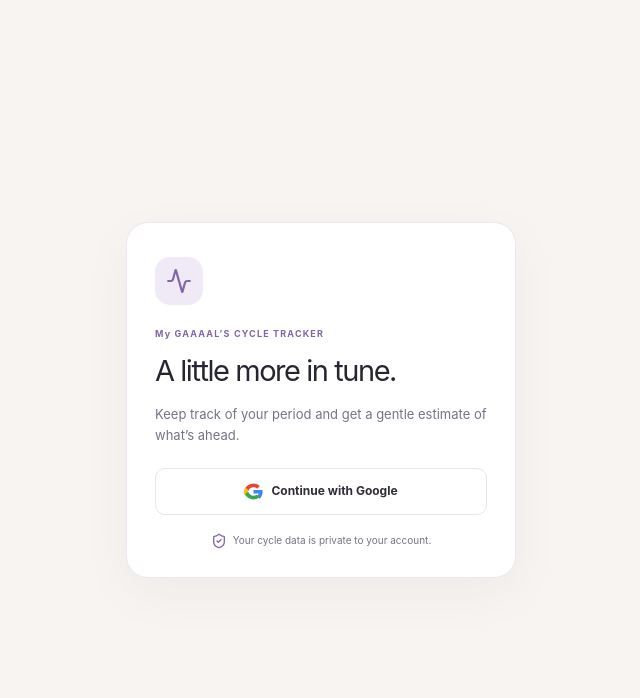
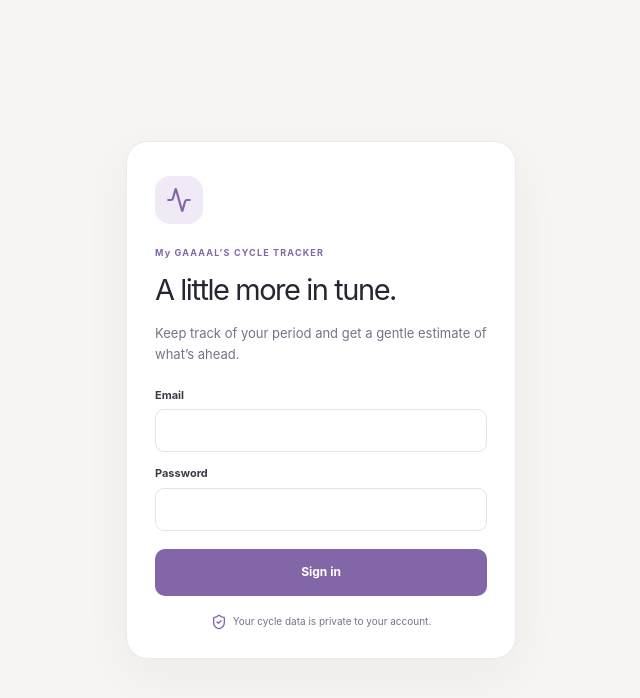
Before and after one commit to muhsintt777/c-tracker, a React (Vite) app: page /login in a window 1280 px wide. Shown: the top 698 px of the page, without its empty margins (319-959 px from the left). Built offline with nearby package versions, Linux system fonts and the light colour scheme; no server answers.

Commit message:
feat: implement email/password authentication and update login page

```diff
--- a/src/app/AuthContext.tsx
+++ b/src/app/AuthContext.tsx
@@ -1,9 +1,6 @@
 import {
-  GoogleAuthProvider,
-  getRedirectResult,
   onAuthStateChanged,
-  signInWithPopup,
-  signInWithRedirect,
+  signInWithEmailAndPassword,
   signOut as firebaseSignOut,
   type User
 } from "firebase/auth";
@@ -15,7 +12,7 @@ interface AuthContextValue {
   user: User | null;
   loading: boolean;
   error: string | null;
-  signIn: () => Promise<void>;
+  signIn: (email: string, password: string) => Promise<void>;
   signOut: () => Promise<void>;
   clearError: () => void;
 }
@@ -25,10 +22,16 @@ const AuthContext = createContext<AuthContextValue | null>(null);
 function authErrorMessage(error: unknown): string {
   if (error instanceof Error) {
     const code = "code" in error ? String(error.code) : "";
-    if (code === "auth/popup-closed-by-user") return "";
-    if (code === "auth/unauthorized-domain") {
-      return "This domain is not authorized for Google sign-in. Add it in Firebase Authentication settings.";
+    if (
+      code === "auth/invalid-credential" ||
+      code === "auth/wrong-password" ||
+      code === "auth/user-not-found" ||
+      code === "auth/invalid-email"
+    ) {
+      return "Incorrect email or password.";
     }
+    if (code === "auth/too-many-requests") return "Too many attempts. Please try again later.";
+    if (code === "auth/operation-not-allowed") return "Email/password sign-in is not enabled in Firebase Authentication.";
     if (code === "auth/network-request-failed") return "Network error. Check your connection and try again.";
     return error.message;
   }
@@ -49,13 +52,6 @@ export function AuthProvider({ children }: { children: ReactNode }) {
     }
 
     let active = true;
-    void getRedirectResult(authInstance).catch((reason: unknown) => {
-      if (active) {
-        const message = authErrorMessage(reason);
-        if (message) setError(message);
-      }
-    });
-
     const unsubscribe = onAuthStateChanged(authInstance, async (nextUser) => {
       if (!active) return;
       setUser(nextUser);
@@ -88,7 +84,7 @@ export function AuthProvider({ children }: { children: ReactNode }) {
     };
   }, []);
 
-  async function signIn() {
+  async function signIn(email: string, password: string) {
     if (!auth || !firebaseReady) {
       setError("Add your Firebase web configuration to .env.local to enable sign-in.");
       return;
@@ -96,23 +92,9 @@ export function AuthProvider({ children }: { children: ReactNode }) {
     setError(null);
     setLoading(true);
     try {
-      const provider = new GoogleAuthProvider();
-      const isMobile = /iPad|iPhone|iPod|Android/i.test(navigator.userAgent);
-      if (isMobile) await signInWithRedirect(auth, provider);
-      else {
-        try {
-          await signInWithPopup(auth, provider);
-        } catch (reason) {
-          const code = reason instanceof Error && "code" in reason ? String(reason.code) : "";
-          if (code !== "auth/popup-blocked" && code !== "auth/operation-not-supported-in-this-environment") {
-            throw reason;
-          }
-          await signInWithRedirect(auth, provider);
-        }
-      }
+      await signInWithEmailAndPassword(auth, email.trim(), password);
     } catch (reason) {
-      const message = authErrorMessage(reason);
-      if (message) setError(message);
+      setError(authErrorMessage(reason));
       setLoading(false);
     }
   }
--- a/src/features/auth/LoginPage.tsx
+++ b/src/features/auth/LoginPage.tsx
@@ -1,9 +1,18 @@
 import { Activity, ShieldCheck } from "lucide-react";
+import { useState, type FormEvent } from "react";
 import { useAuth } from "../../app/AuthContext";
 import { firebaseReady } from "../../lib/firebase";
 
 export function LoginPage() {
   const { signIn, loading, error, clearError } = useAuth();
+  const [email, setEmail] = useState("");
+  const [password, setPassword] = useState("");
+
+  function handleSubmit(event: FormEvent) {
+    event.preventDefault();
+    clearError();
+    void signIn(email, password);
+  }
 
   return (
     <main className="login-screen">
@@ -20,28 +29,33 @@ export function LoginPage() {
           </div>
         )}
         {error && <p className="form-error" role="alert">{error}</p>}
-        <button
-          className="primary-button google-button"
-          type="button"
-          onClick={() => { clearError(); void signIn(); }}
-          disabled={loading}
-        >
-          <GoogleMark />
-          {loading ? "Connecting…" : "Continue with Google"}
-        </button>
+        <form onSubmit={handleSubmit}>
+          <label className="field-label" htmlFor="login-email">Email</label>
+          <input
+            id="login-email"
+            className="date-input"
+            type="email"
+            autoComplete="email"
+            value={email}
+            onChange={(event) => setEmail(event.target.value)}
+            required
+          />
+          <label className="field-label" htmlFor="login-password">Password</label>
+          <input
+            id="login-password"
+            className="date-input"
+            type="password"
+            autoComplete="current-password"
+            value={password}
+            onChange={(event) => setPassword(event.target.value)}
+            required
+          />
+          <button className="primary-button login-submit" type="submit" disabled={loading}>
+            {loading ? "Signing in…" : "Sign in"}
+          </button>
+        </form>
         <p className="privacy-note"><ShieldCheck size={16} /> Your cycle data is private to your account.</p>
       </section>
     </main>
   );
 }
-
-function GoogleMark() {
-  return (
-    <svg aria-hidden="true" viewBox="0 0 48 48" width="19" height="19">
-      <path fill="#EA4335" d="M24 9.5c3.54 0 6.71 1.22 9.21 3.6l6.85-6.85C35.9 2.38 30.47 0 24 0 14.62 0 6.51 5.38 2.56 13.22l7.98 6.19C12.43 13.72 17.74 9.5 24 9.5Z" transform="translate(0 4)" />
-      <path fill="#4285F4" d="M46.98 24.55c0-1.57-.15-3.09-.38-4.55H24v9.02h12.94c-.58 2.96-2.26 5.48-4.74 7.18l7.72 5.99c4.51-4.16 7.06-10.3 7.06-17.64Z" transform="translate(0 0)" />
-      <path fill="#FBBC05" d="M10.53 28.59a14.4 14.4 0 0 1-.76-4.59c0-1.59.27-3.13.76-4.59l-7.98-6.19A23.9 23.9 0 0 0 0 24c0 3.88.93 7.55 2.56 10.78l7.97-6.19Z" transform="translate(0 0)" />
-      <path fill="#34A853" d="M24 48c6.48 0 11.93-2.13 15.91-5.81l-7.72-5.99c-2.14 1.45-4.89 2.3-8.19 2.3-6.26 0-11.57-4.22-13.47-9.91l-7.98 6.19C6.51 42.62 14.62 48 24 48Z" transform="translate(0 -4)" />
-    </svg>
-  );
-}
--- a/src/styles.css
+++ b/src/styles.css
@@ -114,8 +114,7 @@ button:focus-visible, input:focus-visible { outline: 3px solid #b39bd3; outline-
 .primary-button { background: var(--purple); color: white; }
 .primary-button:hover:not(:disabled) { background: var(--purple-dark); }
 .primary-button:disabled, .secondary-button:disabled, .danger-button:disabled { cursor: not-allowed; opacity: .58; }
-.google-button { width: 100%; min-height: 47px; border: 1px solid #e9e3ec; background: #fff; color: #322c38; }
-.google-button:hover:not(:disabled) { background: #faf8fb; }
+.login-submit { width: 100%; min-height: 47px; margin-top: 18px; }
 .privacy-note { display: flex; align-items: center; justify-content: center; gap: 6px; margin: 18px 0 0; color: var(--muted); font-size: 10px; }
 .privacy-note svg { color: var(--purple); }
 .notice-box { margin: 0 0 15px; padding: 11px; border-radius: 9px; background: #fff7e7; color: #785b25; font-size: 11px; line-height: 1.5; }
```
Also changed, not shown: 1 other file (tests, documents, lock files or other folders).
